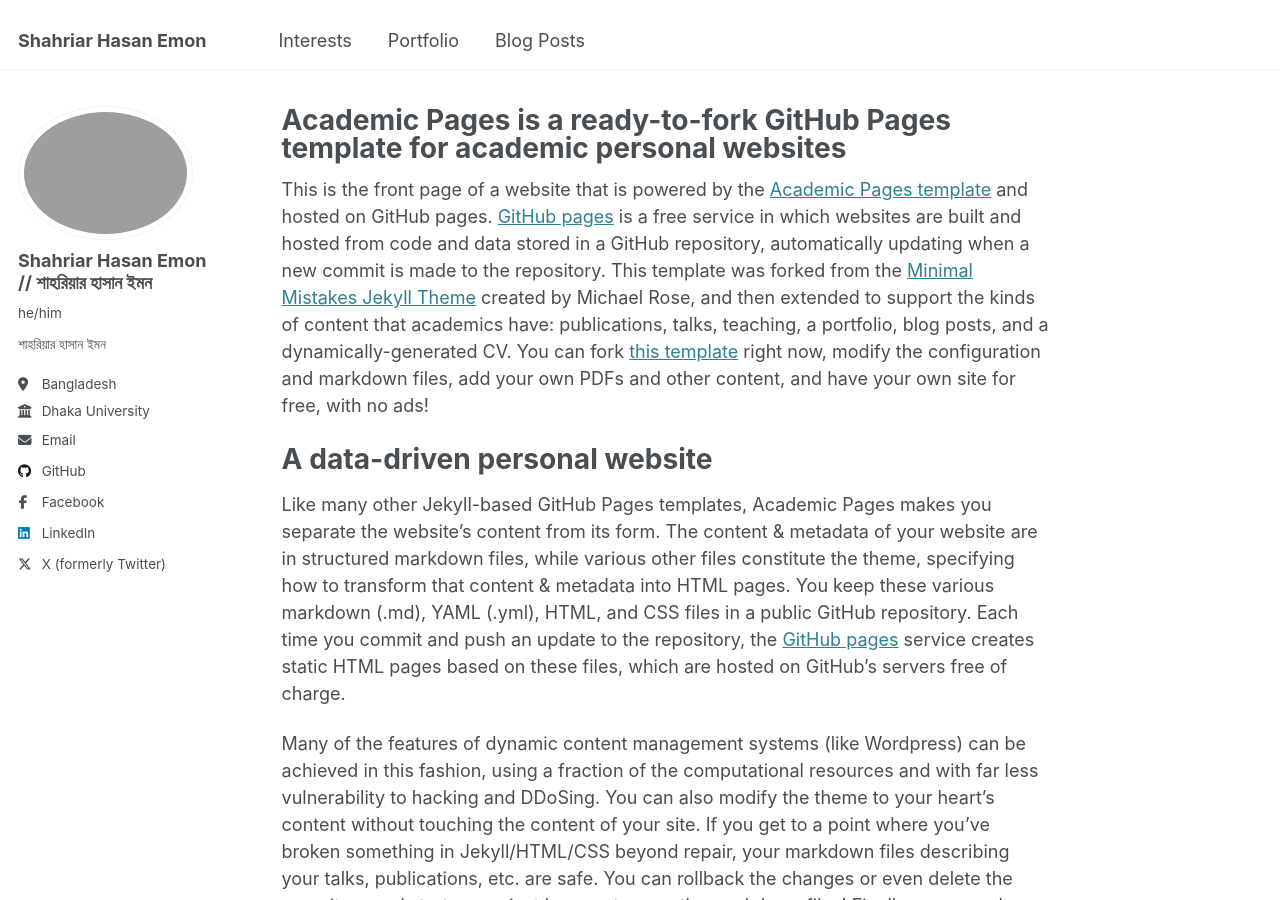
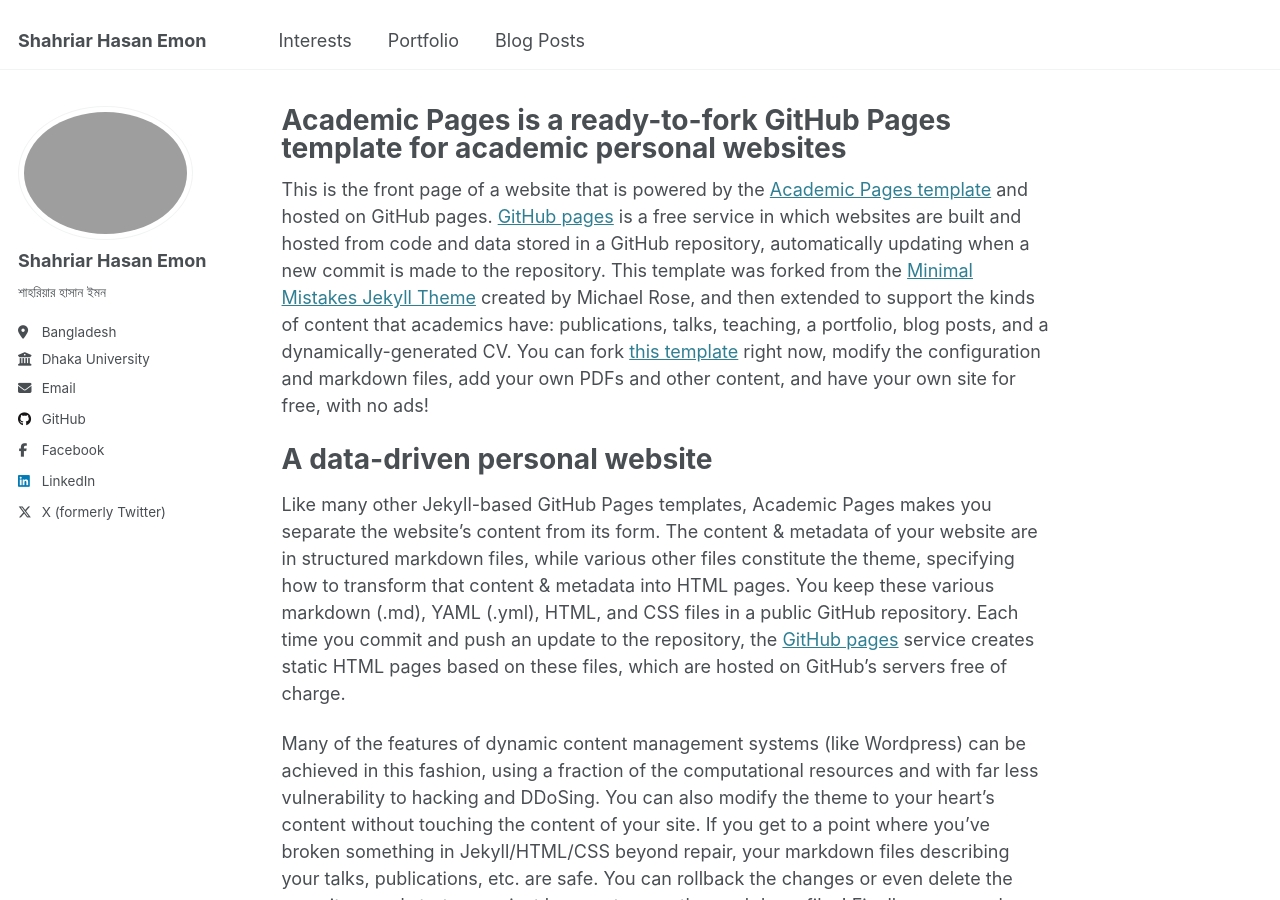
Before and after one commit to eeem0n/eeem0n.github.io, a Jekyll site: the page built from _pages/about.md, in a window 1280 px wide and 900 px high. Built offline with Jekyll 4.4.1, drawn with Linux system fonts in a browser that asks for light colours.

Commit message:
Update _config.yml

```diff
--- a/_config.yml
+++ b/_config.yml
@@ -23,8 +23,8 @@
 author:
   # Biographic information
   avatar           : "kabjab.jpg"
-  name             : "Shahriar Hasan Emon // শাহরিয়ার হাসান ইমন"
-  pronouns         : "he/him"
+  name             : "Shahriar Hasan Emon"
+  pronouns         : #
   bio              : "শাহরিয়ার হাসান ইমন"
   location         : "Bangladesh"
   employer         : "Dhaka University"
```
